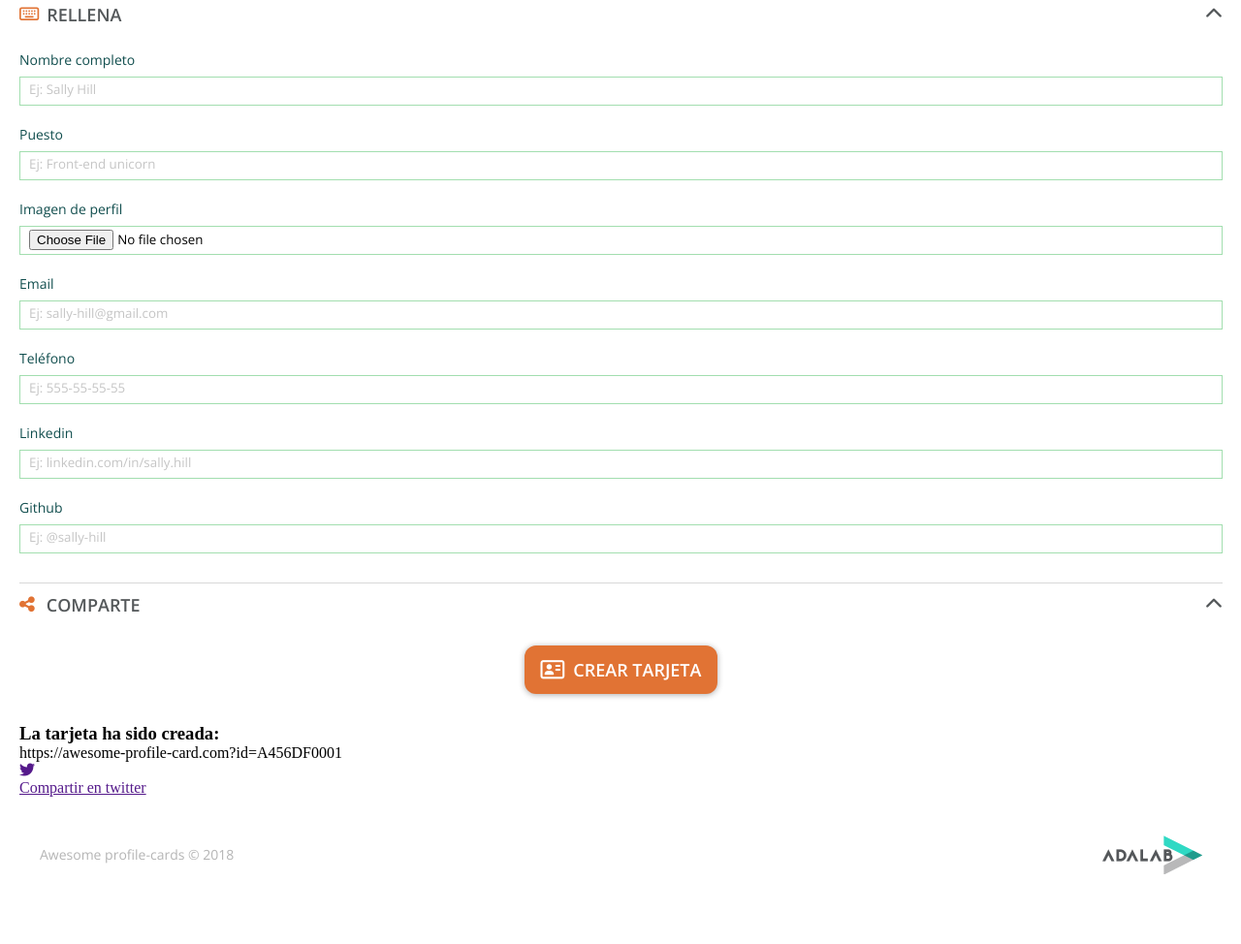
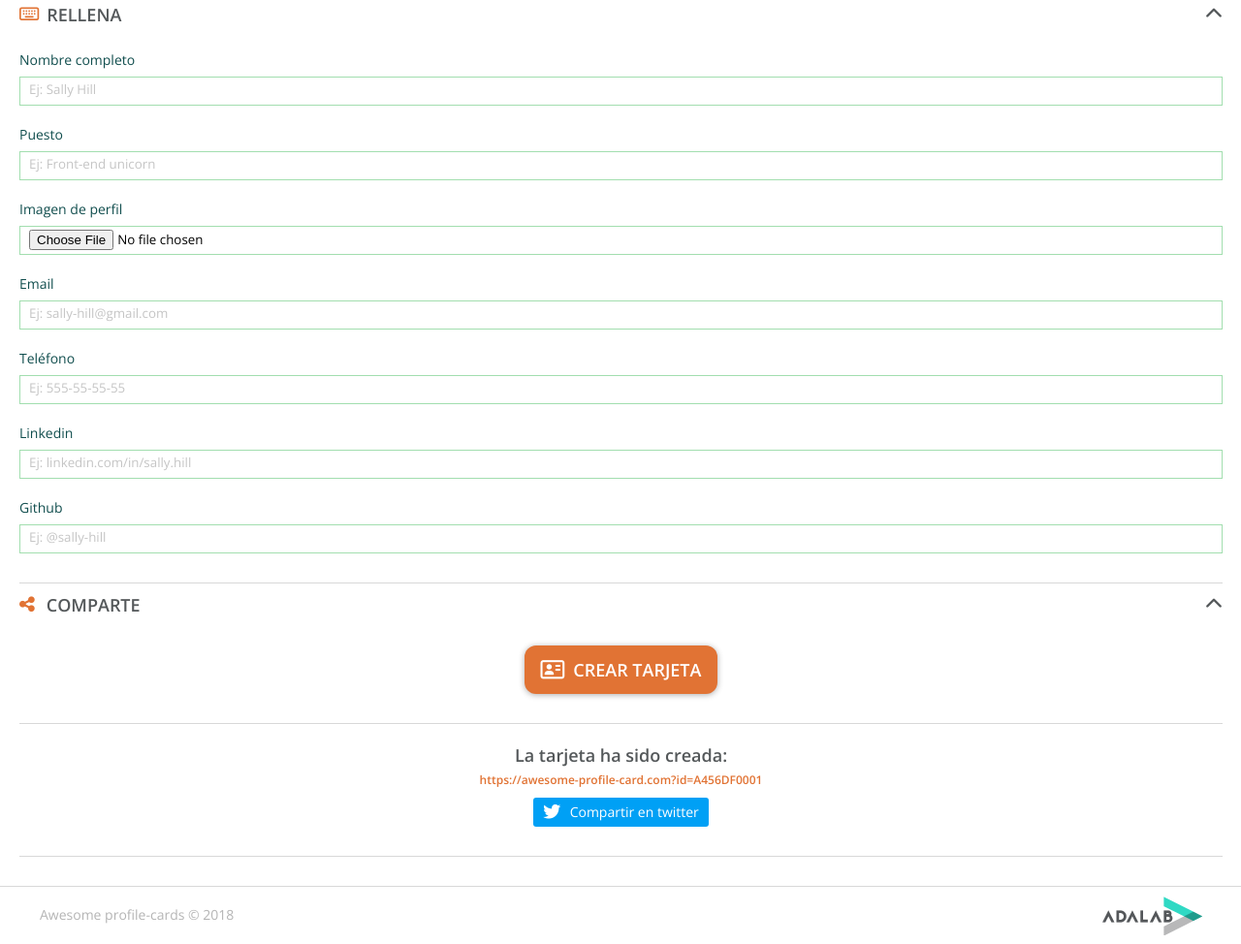
Before and after one commit to Adalab/project-2-promo-k-module-2-team-3, a website: page src/html/aplication-page.html in a window 1280 px wide. Shown: the part 612-1586 px from the top of the page at 97% size. Before the commit the page ends 1524 px from the top, so only its background shows below. Drawn offline with nearby package versions, Linux system fonts and the light colour scheme; files that its build step writes are made by us from their sources; files whose address does not match are found by name.

Commit message:
add css share

```diff
--- a/src/scss/core/_variables.scss
+++ b/src/scss/core/_variables.scss
@@ -7,6 +7,7 @@ $font-card: "Montserrat", sans-serif;
 // colors
 $white: #ffffff;
 $white-two: #d8d8d8;
+$white-three: #d5d5d5;
 $lightgrey: #f5f5f5;
 $dull-orange: #e17334;
 $brownish-grey: #6b6b6b;
@@ -18,3 +19,4 @@ $reset-color: #54585a;
 $border-links-color: #a2deaf;
 $placeholder-color: #c5c5c5;
 $gunmetal: #54585a;
+$button-background: #00a0f5;
--- a/src/scss/layout/_footer-aplication.scss
+++ b/src/scss/layout/_footer-aplication.scss
@@ -1,4 +1,5 @@
 .footer {
+  border-top: 1px solid $white-two;
   width: 100%;
   height: 110px;
   background-color: white;
--- a/src/scss/layout/_footer.scss
+++ b/src/scss/layout/_footer.scss
@@ -1,4 +1,5 @@
 .footer {
+  border-top: 1px solid $white-two;
   width: 100%;
   height: 110px;
   background-color: white;
--- a/src/scss/layout/_main-share.scss
+++ b/src/scss/layout/_main-share.scss
@@ -1,5 +1,6 @@
 .share {
   border-top: 1px solid $white-two;
+  border-bottom: 1px solid $white-two;
   margin: 0px 19px 30px 20px;
   &__title {
     display: flex;
@@ -50,4 +51,50 @@
       margin-left: 9px;
     }
   }
+  &__finish {
+    border-top: 1px solid $white-two;
+    padding: 20px 0 30px 0;
+    display: flex;
+    flex-direction: column;
+    justify-content: center;
+    align-items: center;
+    &--title {
+      font-family: $font-generalTexts;
+      font-size: 18px;
+      font-weight: 600;
+      color: $gunmetal;
+    }
+    &--text {
+      font-family: $font-generalTexts;
+      font-weight: 600;
+      font-size: 12px;
+      text-align: center;
+      color: $dull-orange;
+      margin-top: 5px;
+    }
+    &--anchor {
+      display: flex;
+      justify-content: center;
+      align-items: center;
+      background-color: $button-background;
+      color: $white;
+      width: 181px;
+      height: 30px;
+      border-radius: 3px;
+      text-decoration: none;
+      margin-top: 10px;
+      .anchor-icon {
+        font-size: 18px;
+      }
+      .anchor-text {
+        font-family: $font-generalTexts;
+        font-size: 14px;
+        line-height: 20px;
+        margin-left: 9.5px;
+      }
+    }
+  }
+  .js-button-create {
+    background-color: $white-three;
+  }
 }
```
